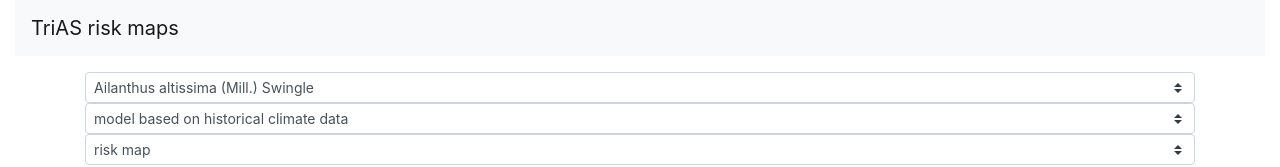
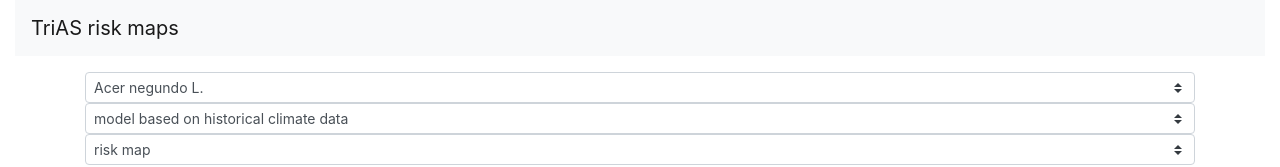
Before and after one commit to trias-project/risk-maps, a Vue app: page / in a window 1280 px wide. Shown: the top 167 px of the page. Built offline with nearby package versions, Linux system fonts and the light colour scheme; no server answers.

Commit message:
Default data fix

```diff
--- a/src/components/RiskMapApp.vue
+++ b/src/components/RiskMapApp.vue
@@ -45,7 +45,7 @@
     ];
 
     return {
-      speciesId: species[2].value, // Replace by first (currently not available because test data)
+      speciesId: species[1].value,
       availableSpecies: species,
 
       climateScenarioId: "hist",
```
